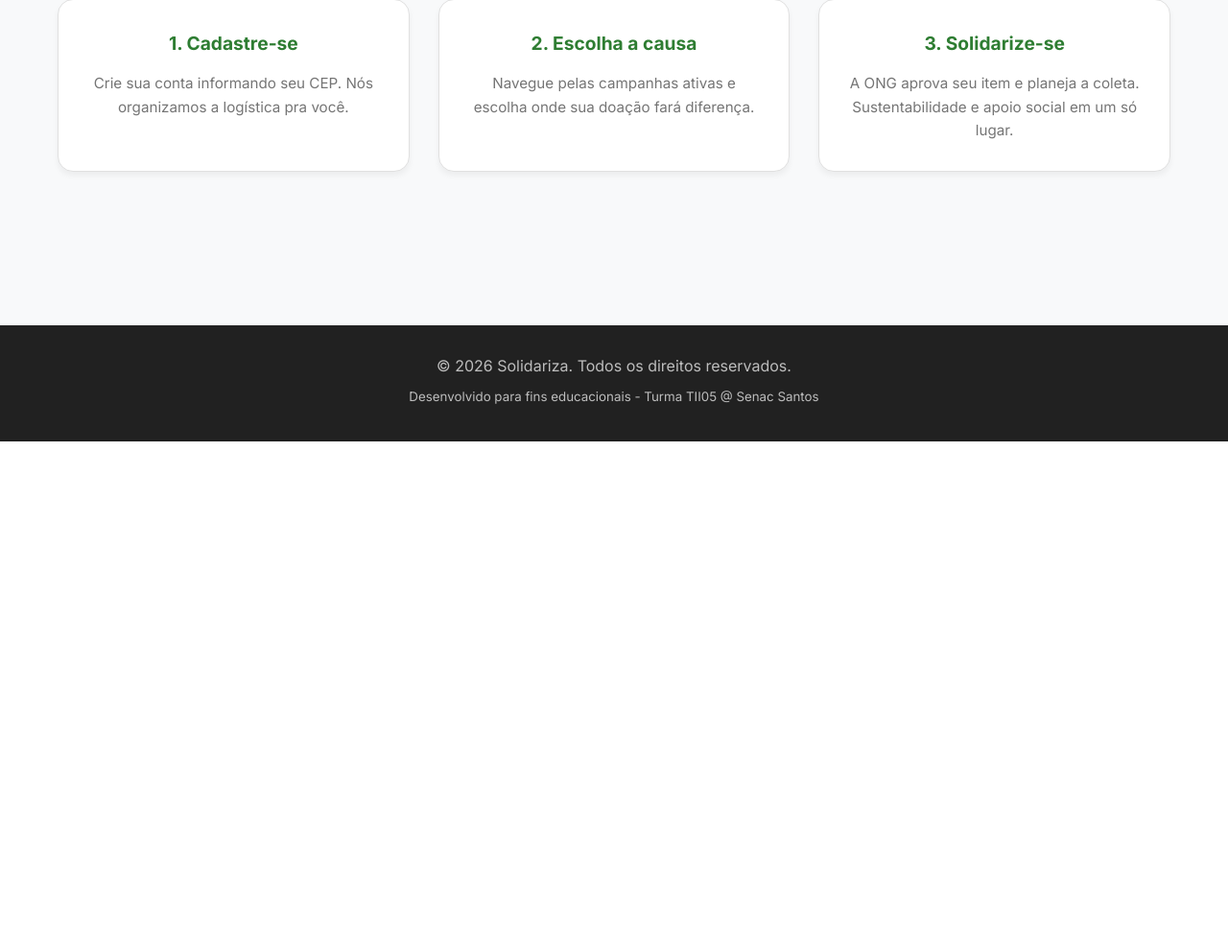
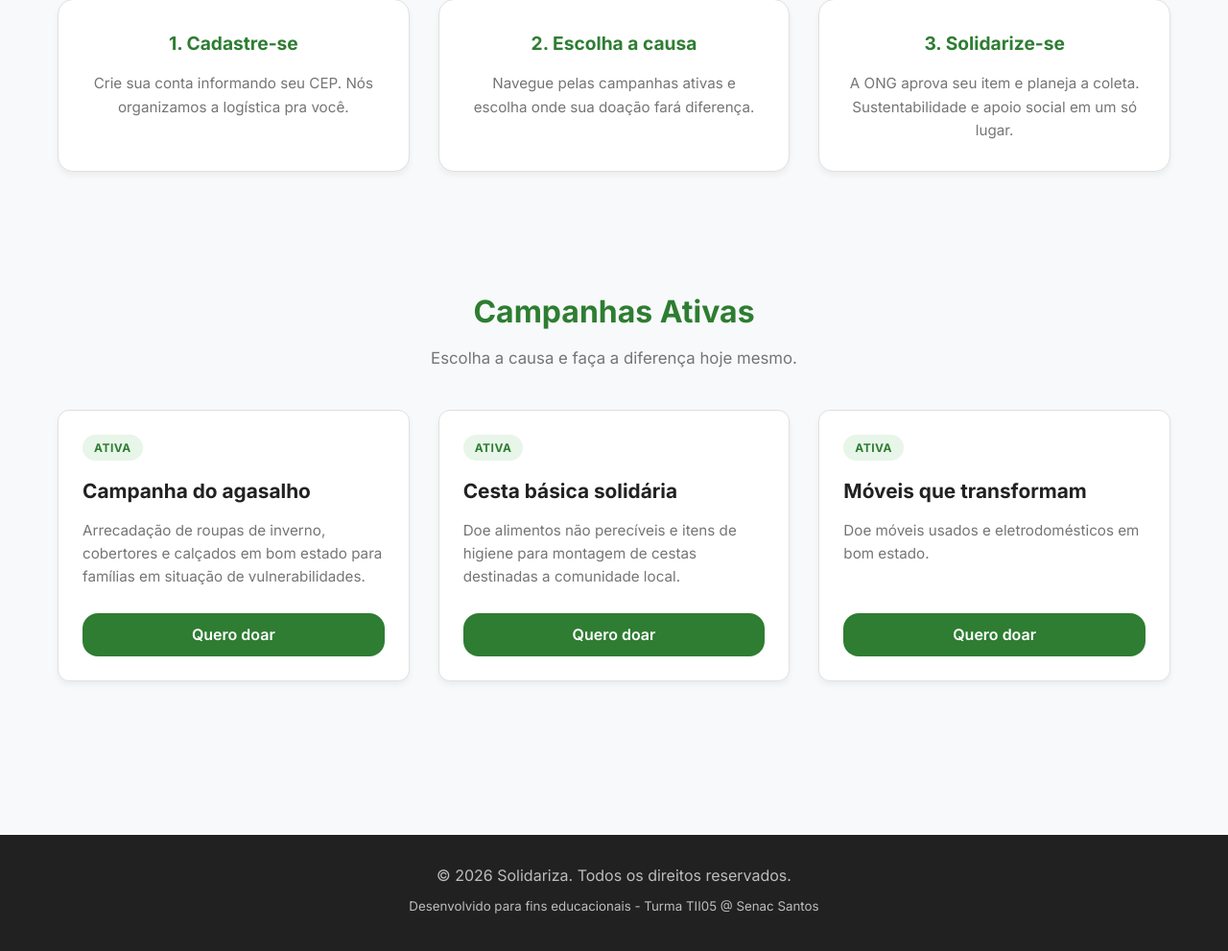
Before and after one commit to victorfprieto/UC07_TII05, a PHP site: page / in a window 1280 px wide. Shown: the part 788-1779 px from the top of the page at 96% size. Before the commit the page ends 1248 px from the top, so only its background shows below. Run offline with PHP 8.4, Linux system fonts and the light colour scheme.

Commit message:
update Projeto
- Adicionando a vitrine estática

```diff
--- a/Projeto Solidariza/assets/css/style.css
+++ b/Projeto Solidariza/assets/css/style.css
@@ -48,6 +48,12 @@ a {
 
 ul {
     list-style: none;
+}
+
+/* Adicione esta regra logo abaixo do Reset CSS (Seção 2) */
+html {
+    /* Faz a tela deslizar suavemente ao clicar em links de âncora (#campanhas) */
+    scroll-behavior: smooth;
 }
 
 /* ==========================================================================
@@ -350,3 +356,96 @@ ul {
         transform: translateY(-9.5px) rotate(-45deg);
     }
 }
+
+/* ==========================================================================
+   10. VITRINE DE CAMPANHAS (CSS GRID)
+   ========================================================================== */
+.vitrine-campanhas {
+    padding: 60px 0;
+    /* Compensa a altura do menu fixo (sticky) para o título não ficar escondido ao rolar */
+    scroll-margin-top: 80px;
+}
+
+.cabecalho-secao {
+    text-align: center;
+    margin-bottom: 40px;
+}
+
+.cabecalho-secao h3 {
+    font-size: 2rem;
+    color: var(--cor-primaria);
+    margin-bottom: 10px;
+}
+
+.cabecalho-secao p {
+    color: var(--cor-texto-claro);
+    font-size: 1.05rem;
+}
+
+/* CSS Grid responsivo automático: cria quantas colunas couberem com no mínimo 300px */
+.grid-campanhas {
+    display: grid;
+    grid-template-columns: repeat(auto-fit, minmax(300px, 1fr));
+    gap: 30px;
+}
+
+.card-campanha {
+    background-color: var(--cor-branco);
+    border: var(--borda-padrao);
+    border-radius: 12px;
+    padding: 25px;
+    box-shadow: var(--sombra-leve);
+
+    /* Flexbox em coluna para empurrar o botão sempre para o fundo do card */
+    display: flex;
+    flex-direction: column;
+    align-items: flex-start;
+    transition: transform 0.3s ease, box-shadow 0.3s ease;
+}
+
+.card-campanha:hover {
+    transform: translateY(-5px);
+    box-shadow: var(--sombra-hover);
+    border-color: var(--cor-primaria);
+}
+
+/* Badge (etiqueta) de Status da Campanha */
+.badge-status {
+    font-size: 0.75rem;
+    font-weight: 700;
+    text-transform: uppercase;
+    letter-spacing: 0.5px;
+    padding: 4px 12px;
+    border-radius: 20px; /* Formato de pílula */
+    margin-bottom: 15px;
+}
+
+.badge-status.ativa {
+    background-color: var(--cor-fundo-card); /* Verde Sálvia */
+    color: var(--cor-primaria);              /* Verde Folha */
+}
+
+.card-campanha h4 {
+    font-size: 1.3rem;
+    color: var(--cor-texto);
+    margin-bottom: 12px;
+}
+
+.descricao-campanha {
+    color: var(--cor-texto-claro);
+    font-size: 0.95rem;
+    margin-bottom: 25px;
+    /* flex-grow: 1 faz o texto ocupar o espaço disponível, alinhando os botões de todos os cards */
+    flex-grow: 1;
+}
+
+.rodape-card {
+    width: 100%;
+}
+
+/* Modificador para o botão ocupar 100% da largura do card */
+.btn-bloco {
+    display: block;
+    width: 100%;
+    text-align: center;
+}
--- a/Projeto Solidariza/includes/header.php
+++ b/Projeto Solidariza/includes/header.php
@@ -26,7 +26,7 @@
                 </button>
                 <div class="menu-links">
                     <a href="#">Início</a>
-                    <a href="#">Campanhas</a>
+                    <a href="#campanhas">Campanhas</a>
                     <a href="#">Entrar</a>
                     <a href="#">Cadastrar</a>
                 </div>
--- a/Projeto Solidariza/index.php
+++ b/Projeto Solidariza/index.php
@@ -33,6 +33,39 @@
             </div>
         </div>
     </section>
+
+    <section id="campanhas" class="vitrine-campanhas">
+        <div class="cabecalho-secao">
+            <h3>Campanhas Ativas</h3>
+            <p>Escolha a causa e faça a diferença hoje mesmo.</p>
+        </div>
+        <div class="grid-campanhas">
+            <article class="card-campanha">
+                <span class="badge-status ativa">Ativa</span>
+                <h4>Campanha do agasalho</h4>
+                <p class="descricao-campanha">Arrecadação de roupas de inverno, cobertores e calçados em bom estado para famílias em situação de vulnerabilidades.</p>
+                <div class="rodape-card">
+                    <a href="cadastro.php" class="btn-bloco btn-sustentavel">Quero doar</a>
+                </div>
+            </article>
+            <article class="card-campanha">
+                <span class="badge-status ativa">Ativa</span>
+                <h4>Cesta básica solidária</h4>
+                <p class="descricao-campanha">Doe alimentos não perecíveis e itens de higiene para montagem de cestas destinadas a comunidade local.</p>
+                <div class="rodape-card">
+                    <a href="cadastro.php" class="btn-bloco btn-sustentavel">Quero doar</a>
+                </div>
+            </article>
+            <article class="card-campanha">
+                <span class="badge-status ativa">Ativa</span>
+                <h4>Móveis que transformam</h4>
+                <p class="descricao-campanha">Doe móveis usados e eletrodomésticos em bom estado.</p>
+                <div class="rodape-card">
+                    <a href="cadastro.php" class="btn-bloco btn-sustentavel">Quero doar</a>
+                </div>
+            </article>
+        </div>
+    </section>
 </main>
 
 <?php include_once 'includes/footer.php'?>
```
Also changed, not shown: Projeto Solidariza/cadastro.php (deleted).
